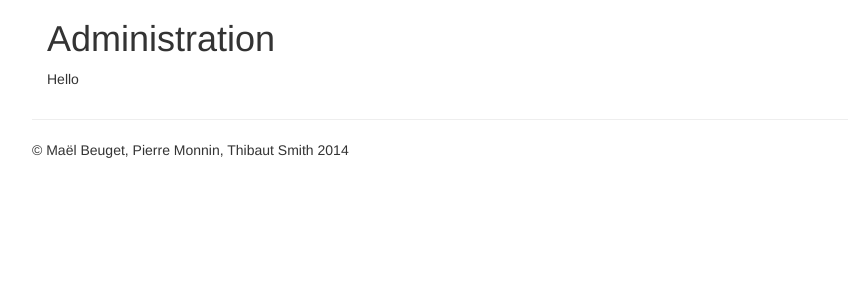
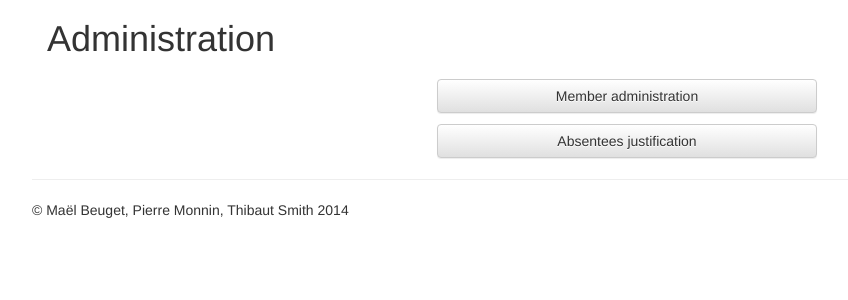
Before and after one commit to PWEBTelecomNancy/absentees-blackboard, a Python web app: template templates/administration_main.html in a window 1280 px wide. Shown: the part 51-351 px from the top of the page, without its empty margins (38-886 px from the left). Run offline with Jinja, Linux system fonts and the light colour scheme; the template is opened without the code that fills it, so the values that code supplies are empty; some libraries are stand-ins or nearby versions.

Commit message:
Administration HTML home page is done

```diff
--- a/stylesheets/jumbotron.css
+++ b/stylesheets/jumbotron.css
@@ -27,6 +27,15 @@ body
     margin-top: 10px;
 }
 
+button
+{
+    margin: 10px;
+}
+
+button a
+{
+    color: inherit;
+}
 
 /***** CSS properties for class absentees page *****/
 .student
--- a/templates/administration_main.html
+++ b/templates/administration_main.html
@@ -8,6 +8,17 @@
 
 {% block body %}
     <div class="container">
-        <p>Hello</p>
+        <div class="col-md-12">
+            <div class="row">
+                    <div class="col-md-4"></div>
+                    <button type="button" class="btn btn-default col-xs-12 col-sm-12 col-md-4"><a href="#">Member administration</a></button>
+                    <div class="col-md-4"></div>
+            </div>
+            <div class="row">
+                    <div class="col-md-4"></div>
+                    <button type="button" class="btn btn-default col-xs-12 col-sm-12 col-md-4"><a href="#">Absentees justification</a></button>
+                    <div class="col-md-4"></div>
+            </div>
+        </div>
     </div>
 {% endblock %}
--- a/templates/class_absentees.html
+++ b/templates/class_absentees.html
@@ -61,7 +61,7 @@
         </div>
 
         <div class="form-group">
-            <button class="form-control">OK</button>
+            <button type="submit" class="btn btn-default form-control">OK</button>
         </div>
     </form>
 </div>
```
